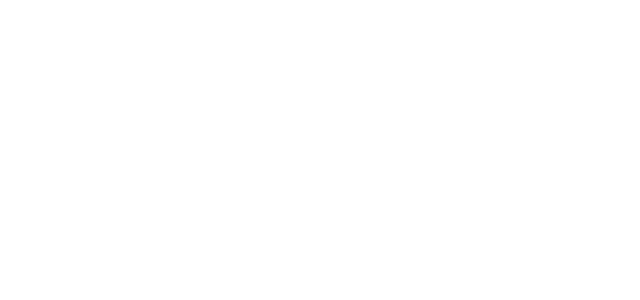
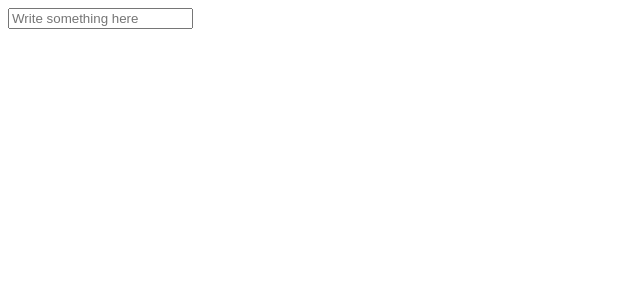
Before and after one commit to guidomaiola/angular-01, an Angular app: page / in a window 1280 px wide. Shown: the top 300 px of the page, without its empty margins (0-640 px from the left). Built offline with nearby package versions, Linux system fonts and the light colour scheme.

Commit message:
Two-way data binding

```diff
--- a/angular.json
+++ b/angular.json
@@ -101,5 +101,8 @@
         }
       }
     }
+  },
+  "cli": {
+    "analytics": "ef4158bd-a5ff-4e47-b950-3dec776afd4b"
   }
 }
--- a/src/app/app.component.html
+++ b/src/app/app.component.html
@@ -1,3 +1,6 @@
 <div class="container mt-4">
 
+    <input type="text" class="form-control" placeholder="Write something here" [(ngModel)]="text">
+    <br>
+    {{text}}
 </div>
--- a/src/app/app.component.ts
+++ b/src/app/app.component.ts
@@ -6,5 +6,5 @@
   styleUrl: './app.component.css'
 })
 export class AppComponent {
-  title = 'angular-01';
+  text = '';
 }
--- a/src/app/app.module.ts
+++ b/src/app/app.module.ts
@@ -3,6 +3,7 @@
 
 import { AppRoutingModule } from './app-routing.module';
 import { AppComponent } from './app.component';
+import { FormsModule } from '@angular/forms';
 
 @NgModule({
   declarations: [
@@ -10,7 +11,8 @@
   ],
   imports: [
     BrowserModule,
-    AppRoutingModule
+    AppRoutingModule,
+    FormsModule
   ],
   providers: [],
   bootstrap: [AppComponent]
```
Also changed, not shown: 1 other file (tests, documents, lock files or other folders).
